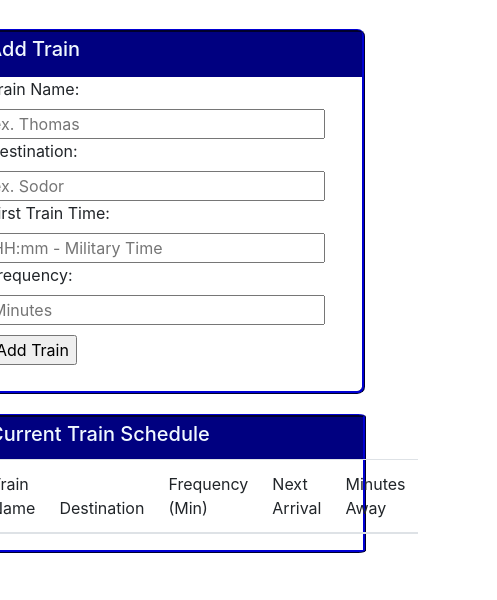
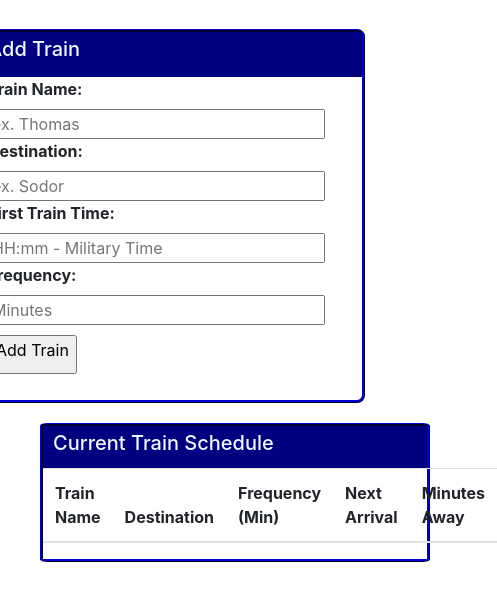
Before and after one commit to DanStraw/Train-Scheduler, a plain HTML site: page index.html in a window 390 px wide. Shown: the part 208-808 px from the top of the page, 497 px wide, since content can reach past the window. Drawn offline with nearby package versions, Linux system fonts and the light colour scheme; no server answers.

Commit message:
added final logic to for valid inputs

```diff
--- a/assets/css/style.css
+++ b/assets/css/style.css
@@ -51,9 +51,14 @@
 }
 #add-train {
     margin-top: 10px;
+    padding-bottom: 10px;
 }
 form {
     padding-left: 25px;
+}
+
+th, label {
+    font-weight: bold;
 }
 
 @media screen and (max-width: 1000px) {
@@ -71,10 +76,15 @@ form {
 @media screen and (max-width: 780px) {
     .train-display {
         position: relative;
-        left: -24px;
+        /* left: -24px; */
         top: 20px;
+        height: auto;
     }
     .container {
         padding-bottom: 30px;
     }
+
+    .train-input {
+        position: relative;
+    }
 }
--- a/assets/javascript/app.js
+++ b/assets/javascript/app.js
@@ -46,7 +46,8 @@ $("#add-train").on("click", function(event) {
     if ((name == "") || (destination == "") || (firstTrain == "") || (frequency == "")) {
         $("#error").text("all fields must be completed");
         return false;
-    } else if ((firstTrain.length !== 5) || (firstTrainHour < 0) ||(firstTrainHour >= 24) || (firstTrainMinute < 0) || (firstTrainMinute >= 60) || (firstTrain[2] !== ":")){
+    } else if ((firstTrain.length !== 5) || (firstTrainHour < 0) ||(firstTrainHour >= 24) || (firstTrainMinute < 0) ||
+    (firstTrainMinute >= 60) || (firstTrain[2] !== ":") || (isNaN(firstTrainArray[0])) || (isNaN(firstTrainArray[1]))){
         $("#error").text("Please enter first train time in military time (including the colon)");
         return false;
     } else if (isNaN(frequency)) {
```
